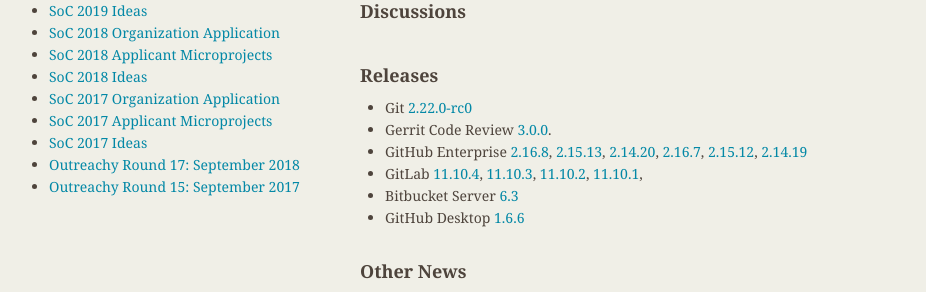
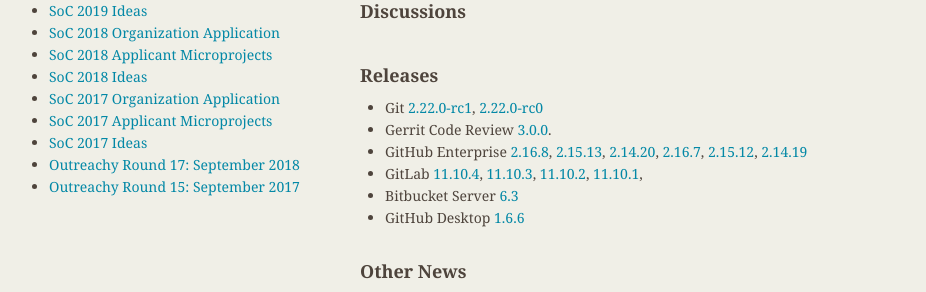
Before and after one commit to git/git.github.io, a Jekyll site: the page built from rev_news/drafts/edition-51.md, in a window 1280 px wide. Shown: the part 226-518 px from the top of the page, without its empty margins (174-1100 px from the left). Built offline with Jekyll 4.4.1, drawn with Linux system fonts in a browser that asks for light colours.

Commit message:
rn-51: add Git 2.22.0-rc1 release

```diff
--- a/rev_news/drafts/edition-51.md
+++ b/rev_news/drafts/edition-51.md
@@ -35,7 +35,8 @@
 
 ## Releases
 
-+ Git [2.22.0-rc0](https://public-inbox.org/git/xmqqef52baih.fsf@gitster-ct.c.googlers.com/)
++ Git [2.22.0-rc1](https://public-inbox.org/git/xmqq36la24t1.fsf@gitster-ct.c.googlers.com/),
+[2.22.0-rc0](https://public-inbox.org/git/xmqqef52baih.fsf@gitster-ct.c.googlers.com/)
 + Gerrit Code Review [3.0.0](https://www.gerritcodereview.com/3.0.html).
 + GitHub Enterprise [2.16.8](https://enterprise.github.com/releases/2.16.8/notes),
 [2.15.13](https://enterprise.github.com/releases/2.15.13/notes),
```
